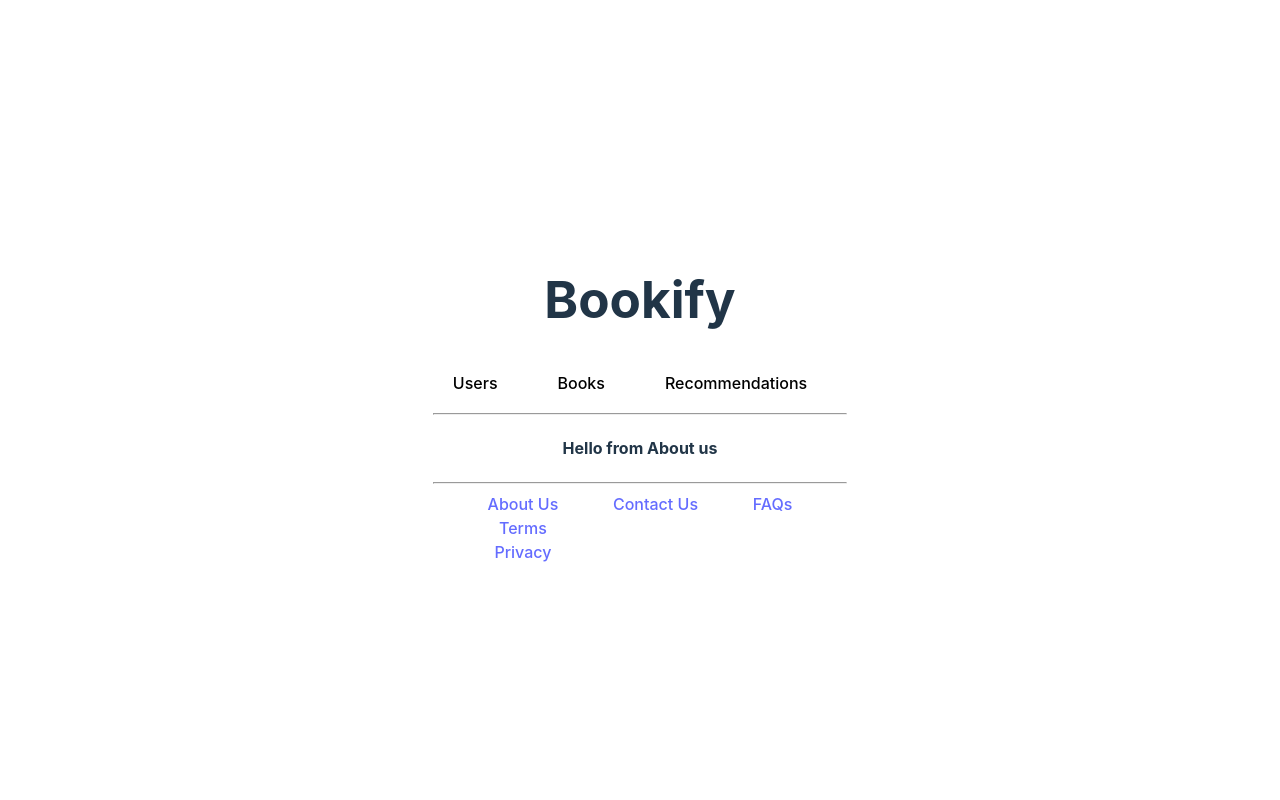
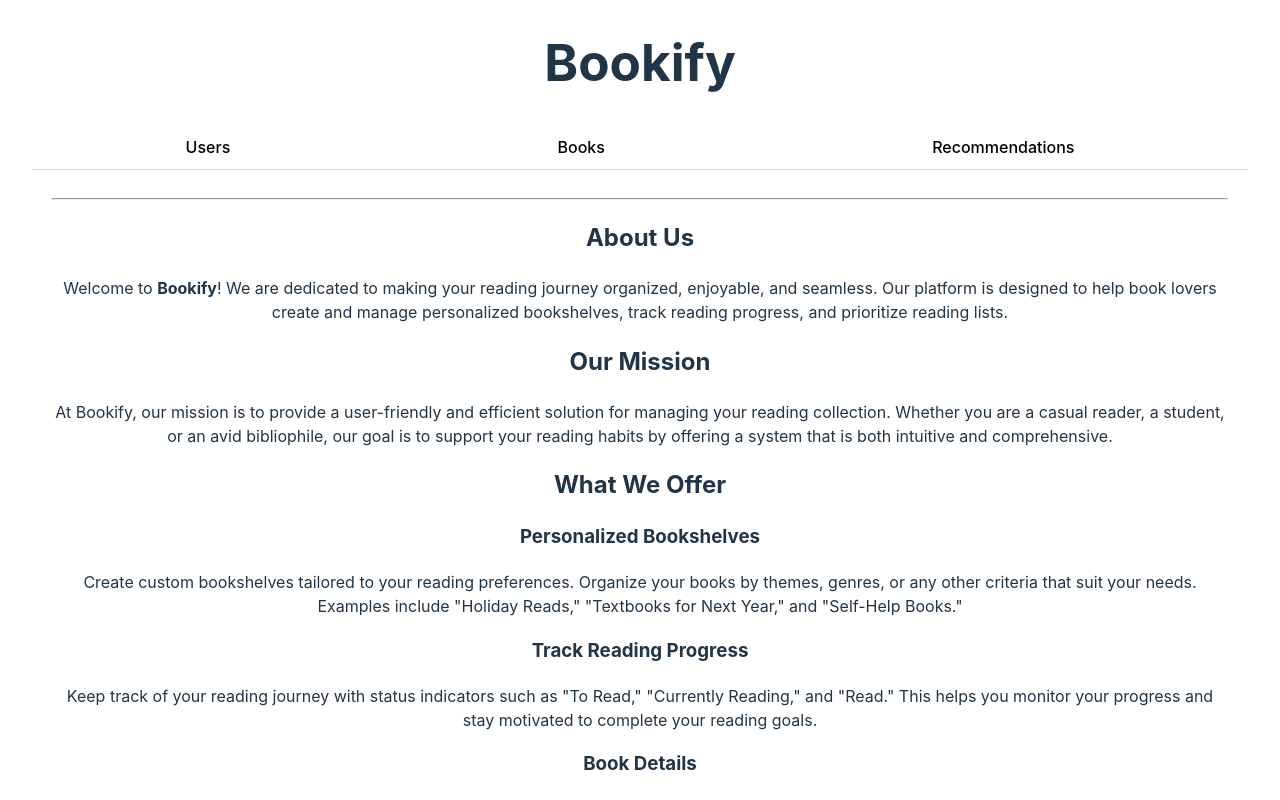
Before and after one commit to Ghishani/bookify_frontend, a React (Vite) app: page /footer/about-us in a window 1280 px wide. Shown: the top 800 px of the page. Built offline with nearby package versions, Linux system fonts and the light colour scheme; no server answers.

Commit message:
add footer elements text

```diff
--- a/src/App.css
+++ b/src/App.css
@@ -5,8 +5,12 @@
   display: flex;
   justify-content: space-around;
   background-color: white;
-  border-bottom: 1px white;
+  border-bottom: 1px solid #ddd;
   width: 100%;
+  position: sticky;
+  top: 0;
+  z-index: 1000;
+
 }
 
 .navigation-bar li {
@@ -28,6 +32,11 @@
 .active-link {
   background-color: black;
   color: white !important;
+}
+
+.content {
+  overflow-y: auto;
+  padding: 20px;
 }
 
 .content-grid {
@@ -56,6 +65,9 @@
 footer{
   display: flex;
   justify-content: space-evenly;
+  background-color: white;
+  border-top: 1px solid #ddd;
+  padding: 10px 0;
 }
 
 .footer__element{
@@ -65,9 +77,16 @@ footer{
 
 
 #root {
+  display: flex;
+  flex-direction: column;
+  min-height: 100vh;
   max-width: 1280px;
   margin: 0 auto;
-  padding: 2rem;
+  padding: 0 2rem;
+  text-align: center;
+  max-width: 1280px;
+  margin: 0 auto;
+  padding: 0 2rem;
   text-align: center;
 }
 
--- a/src/components/Homepage/ContentComponent.jsx
+++ b/src/components/Homepage/ContentComponent.jsx
@@ -3,11 +3,11 @@ import { Outlet } from "react-router-dom";
 const ContentComponent = () => {
 
     return(
-        <>
+        <section className="content">
             <hr />
             <Outlet />
             <hr />
-        </>
+        </section>
     )
 }
 
--- a/src/components/Homepage/Footer/AboutUsComponent.jsx
+++ b/src/components/Homepage/Footer/AboutUsComponent.jsx
@@ -1,9 +1,26 @@
 const AboutUsComponent = () => {
 
     return(
-        <>
-            <h4>Hello from About us</h4>
-        </>
+        <section>
+        <h2>About Us</h2>
+        <p>Welcome to <strong>Bookify</strong>! We are dedicated to making your reading journey organized, enjoyable, and seamless. Our platform is designed to help book lovers create and manage personalized bookshelves, track reading progress, and prioritize reading lists.</p>
+
+        <h2>Our Mission</h2>
+        <p>At Bookify, our mission is to provide a user-friendly and efficient solution for managing your reading collection. Whether you are a casual reader, a student, or an avid bibliophile, our goal is to support your reading habits by offering a system that is both intuitive and comprehensive.</p>
+
+        <h2>What We Offer</h2>
+        <h3>Personalized Bookshelves</h3>
+        <p>Create custom bookshelves tailored to your reading preferences. Organize your books by themes, genres, or any other criteria that suit your needs. Examples include "Holiday Reads," "Textbooks for Next Year," and "Self-Help Books."</p>
+
+        <h3>Track Reading Progress</h3>
+        <p>Keep track of your reading journey with status indicators such as "To Read," "Currently Reading," and "Read." This helps you monitor your progress and stay motivated to complete your reading goals.</p>
+
+        <h3>Book Details</h3>
+        <p>Each book entry includes detailed information such as title, author, genre, ISBN, publication year, and rating. This allows you to keep all relevant information about your books in one place.</p>
+
+        <h3>User-Friendly Interface</h3>
+        <p>Our platform is designed with simplicity and ease of use in mind. Navigate through your bookshelves, add new books, and update book details effortlessly.</p>
+      </section>
     )
 }
 
--- a/src/components/Homepage/Footer/ContactUsComponent.jsx
+++ b/src/components/Homepage/Footer/ContactUsComponent.jsx
@@ -1,10 +1,47 @@
+import { useState } from "react";
+
 const ContactUsComponent = () => {
+    const [queryType, setQueryType] = useState('');
+    const [message, setMessage] = useState('');
 
-    return(
-        <>
-            <h3>Hello from contact us</h3>
-        </>
-    )
+    const handleSubmit = (e) => {
+        e.preventDefault();
+        console.log('Query Type:', queryType);
+        console.log('Message:', message);
+      };
+
+      return (
+        <div>
+        <h3>Contact Us</h3>
+        <form onSubmit={handleSubmit}>
+            <div>
+            <label htmlFor="queryType">Select Query Type:</label>
+            <select
+                id="queryType"
+                value={queryType}
+                defaultValue="Select"
+                onChange={(e) => setQueryType(e.target.value)}
+            >
+                <option value="">Select</option>
+                <option value="complaint">Complaint</option>
+                <option value="feedback">Feedback</option>
+                <option value="support">Support</option>
+                <option value="other">Other</option>
+            </select>
+            </div>
+            <div>
+            <label htmlFor="message">Message:</label>
+            <textarea
+                id="message"
+                value={message}
+                onChange={(e) => setMessage(e.target.value)}
+                rows="4"
+            />
+            </div>
+            <button type="submit">Submit</button>
+        </form>
+        </div>
+  );
 }
 
 export default ContactUsComponent;
--- a/src/components/Homepage/Footer/FAQComponent.jsx
+++ b/src/components/Homepage/Footer/FAQComponent.jsx
@@ -1,9 +1,31 @@
 const FAQComponent = () => {
 
     return(
-        <>
-             <h4>Hello from FAQs</h4>
-        </>
+    <div>
+      <h3>Frequently Asked Questions (FAQs)</h3>
+
+      <h4>What is Bookify?</h4>
+      <p>Bookify is a platform designed to help book lovers create and manage personalized bookshelves, track reading progress, and prioritize reading lists.</p>
+
+      {/* <h4>How do I add a book to my bookshelf?</h4>
+      <p>To add a book, navigate to the bookshelf you want to add the book to, click on the "Add Book" button, and fill in the book's details such as title, author, genre, and reading status.</p> */}
+
+      <h4>Can I create multiple bookshelves?</h4>
+      <p>Yes, you can create multiple bookshelves. This allows you to organize your books by different themes, genres, or any other criteria that suit your needs.</p>
+
+      <h4>How do I track my reading progress?</h4>
+      <p>Each book entry includes a status indicator such as "To Read," "Currently Reading," and "Read." You can update the status of each book as you progress through your reading journey.</p>
+
+      <h4>Is my personal information secure?</h4>
+      <p>We take your privacy very seriously. Please refer to our Privacy Policy to understand how we collect, use, and safeguard your personal information.</p>
+
+      <h4>How do I delete my account?</h4>
+      <p>If you wish to delete your account, go to the user page. Next to all the bookshelves, there is a delete button.</p>
+
+
+      <h4>Who can I contact for support?</h4>
+      <p>If you have any questions or need assistance, please contact our support team at support@bookify.com. We are here to help!</p>
+    </div>
     )
 }
 
--- a/src/components/Homepage/Footer/PrivacyComponent.jsx
+++ b/src/components/Homepage/Footer/PrivacyComponent.jsx
@@ -1,9 +1,15 @@
 const PrivacyComponent = () => {
 
     return(
-        <>
-             <h4>Hello from privacy</h4>
-        </>
+        <div>
+            <h4>Privacy Policy</h4>
+            <p>Welcome to <strong>Bookify</strong>. Your privacy is very important to us. This Privacy Policy explains how we collect, use, disclose, and safeguard your information when you use our platform. Please read this policy carefully.</p>
+            <h4>Information We Collect</h4>
+            <h5>Personal Information</h5>
+            <p>We may collect personal information that you provide to us when you create an account, use our services, or contact us. This information may include your name, email address, and any other details you choose to provide.</p>
+            <h5>Usage Data</h5>
+            <p>We may collect information about your interactions with the platform. This includes your IP address, browser type, operating system, access times, and the pages you view.</p>
+        </div>
     )
 }
 
--- a/src/components/Homepage/Footer/TermsComponent.jsx
+++ b/src/components/Homepage/Footer/TermsComponent.jsx
@@ -2,7 +2,24 @@ const TermsComponent = () => {
 
     return(
         <>
-             <h4>Hello from Terms</h4>
+             <div>
+      <h4>Terms of Service</h4>
+      <p>Welcome to <strong>Bookify</strong>. By using our services, you agree to comply with and be bound by the following terms and conditions. Please review the following terms carefully.</p>
+
+      <h5>Acceptance of Terms</h5>
+      <p>By accessing or using our platform, you acknowledge that you have read, understood, and agree to be bound by these Terms of Service and our Privacy Policy. If you do not agree to these terms, you should not use our platform.</p>
+
+      <h5>Changes to Terms</h5>
+      <p>We reserve the right to modify these terms at any time. Any changes will be effective immediately upon posting. Your continued use of the platform after changes are posted constitutes your acceptance of the revised terms.</p>
+
+      <h5>Use of the Platform</h5>
+      <p>You agree to use the platform only for lawful purposes and in accordance with these terms. You must not use our platform to:</p>
+      <ul>
+        <li>Engage in any unlawful or fraudulent activity.</li>
+        <li>Transmit any harmful, offensive, or illegal content.</li>
+        <li>Interfere with the proper working of the platform.</li>
+      </ul>
+    </div>
         </>
     )
 }
```
